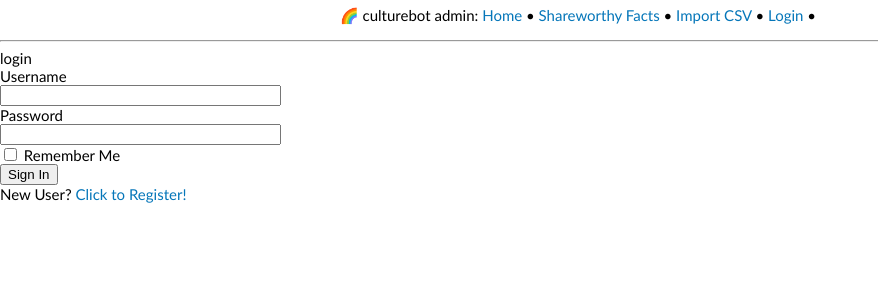
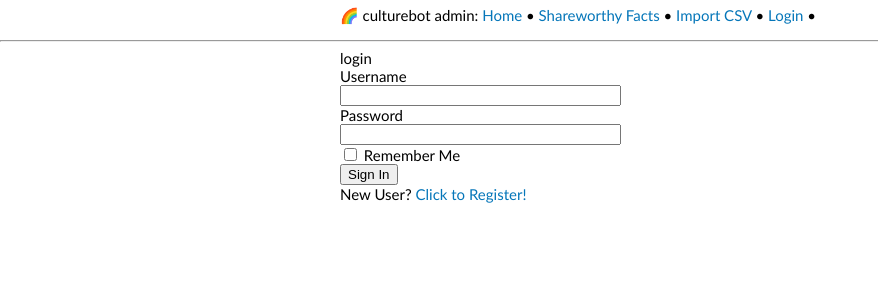
Before and after one commit to briancmaci/culturebot, a Flask app: page /admin/login in a window 1280 px wide. Shown: the top 300 px of the page, without its empty margins (0-878 px from the left). Run offline with Flask 2, Linux system fonts and the light colour scheme.

Commit message:
fix login

```diff
--- a/culturebot/admin/templates/login.html
+++ b/culturebot/admin/templates/login.html
@@ -1,6 +1,8 @@
 {% extends "base.html" %}
 
 {% block content %}
+<div class="wrapper">
+    <div class="container">
 		<h1>login</h1>
 		<form action="" method="post">
 			{{ form.hidden_tag() }}
@@ -22,4 +24,6 @@
 			<p>{{ form.submit() }}</p>
 		</form>
 		<p>New User? <a href="{{ url_for('.register') }}">Click to Register!</a></p>
+	</div>
+</div>
 {% endblock %}
```
Lines whose indentation alone changed are shown as unchanged.
